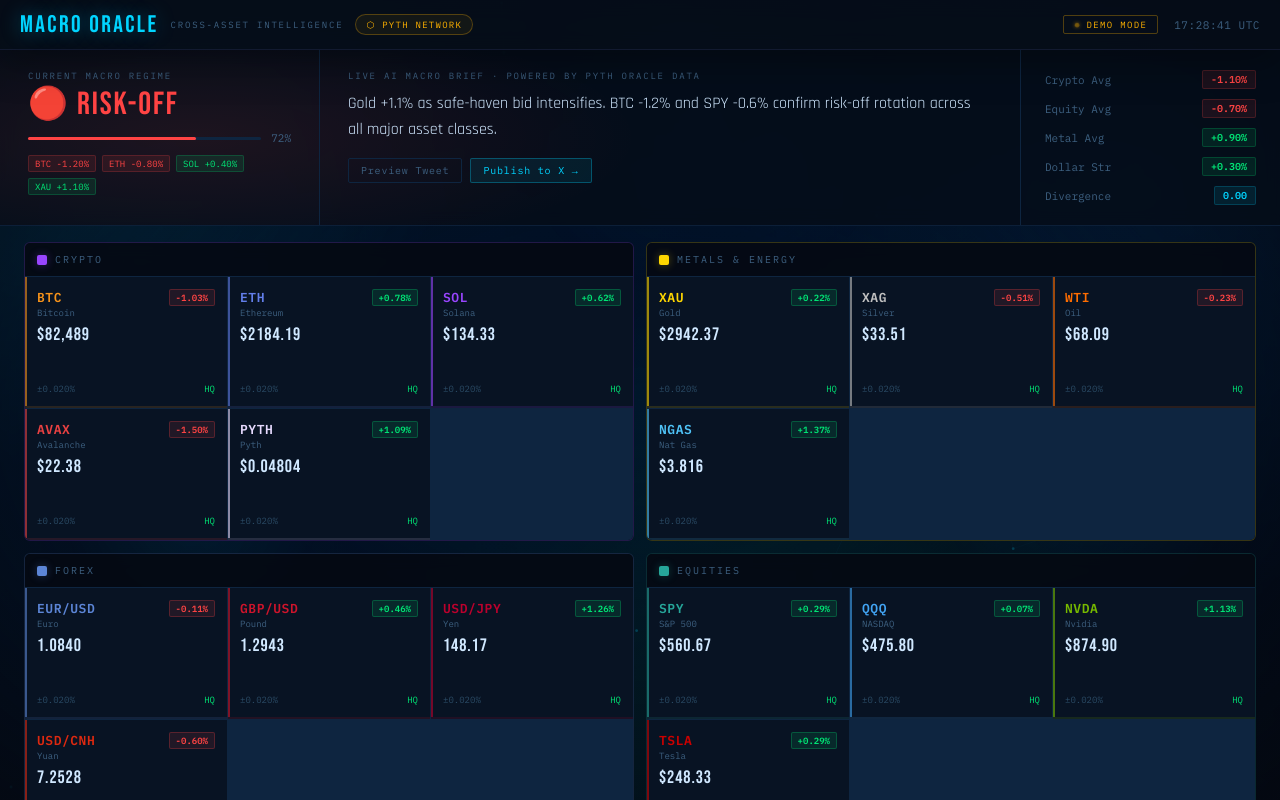
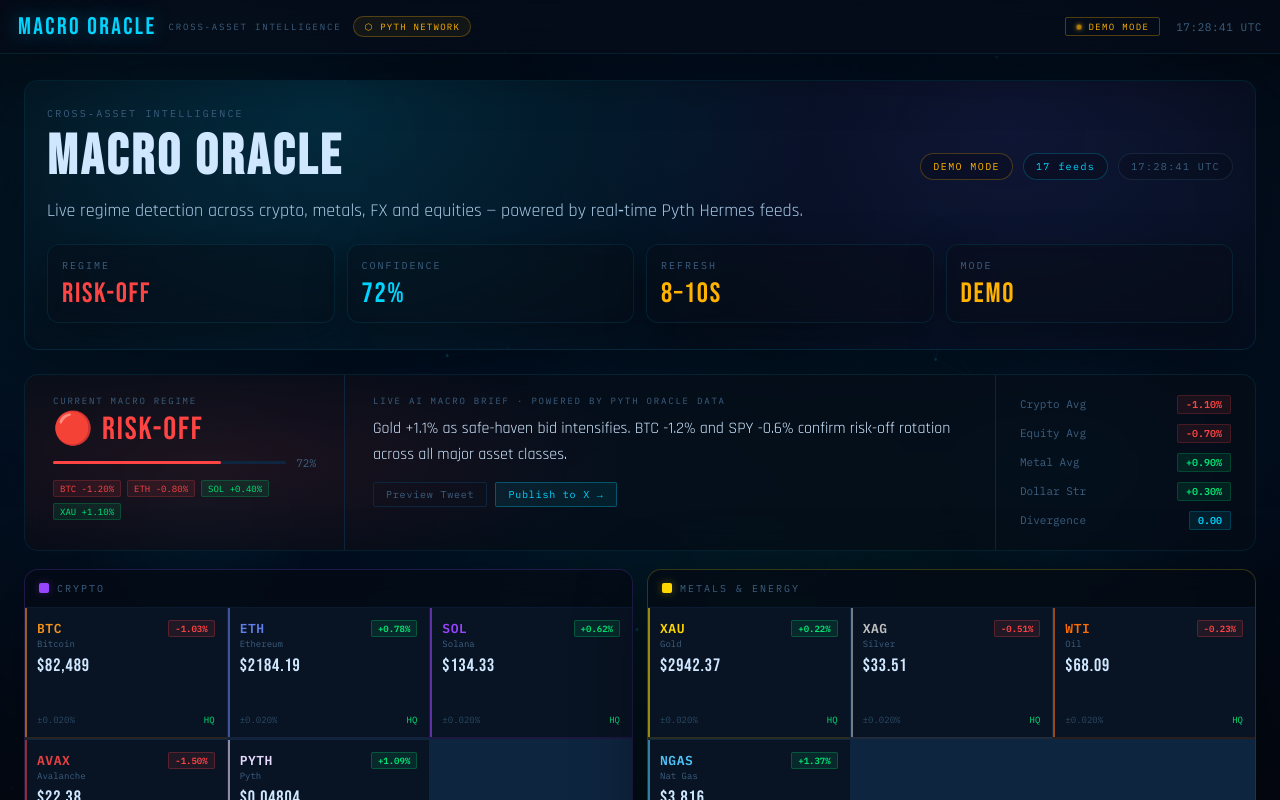
Before and after one commit to Jonny1111111111111/macro-oracle, a React (Vite) app in the folder apps/web/: page / in a window 1280 px wide. Shown: the top 800 px of the page. Built offline with nearby package versions, Linux system fonts and the light colour scheme; no server answers.

Commit message:
style(web): premium single-column layout

```diff
--- a/apps/web/src/App.tsx
+++ b/apps/web/src/App.tsx
@@ -380,11 +380,11 @@
       <header className="topbar glass" style={{
         position: 'sticky', top: 0, zIndex: 100,
         display: 'flex', alignItems: 'center', justifyContent: 'space-between',
-        padding: '10px 20px',
-        background: 'rgba(6, 13, 24, 0.85)',
-        borderBottom: '1px solid rgba(140, 140, 255, 0.10)',
-        boxShadow: '0 10px 40px rgba(0,0,0,0.35)',
-        backdropFilter: 'blur(10px)',
+        padding: '12px 18px',
+        background: 'rgba(6, 13, 24, 0.68)',
+        borderBottom: '1px solid rgba(0, 212, 255, 0.10)',
+        boxShadow: '0 10px 60px rgba(0,0,0,0.40)',
+        backdropFilter: 'blur(12px)',
       }}>
         <div style={{ display: 'flex', alignItems: 'center', gap: 12, minWidth: 0 }}>
           <span className="brand-name" style={{ fontFamily: "'Bebas Neue','Impact',sans-serif", fontSize: 24, letterSpacing: '0.1em', color: '#00d4ff', textShadow: '0 0 20px rgba(0,212,255,0.4)' }}>
@@ -407,14 +407,88 @@
         </div>
       </header>
 
-      {/* REGIME BANNER */}
+      {/* HERO */}
+      <section className="heroWrap" style={{ padding: '26px 24px 10px' }}>
+        <div className="hero glass" style={{
+          position: 'relative',
+          padding: '26px 22px',
+          borderRadius: 14,
+          border: '1px solid rgba(0, 212, 255, 0.12)',
+          background: 'rgba(6, 13, 24, 0.60)',
+          boxShadow: '0 24px 120px rgba(0,0,0,0.55)',
+          overflow: 'hidden'
+        }}>
+          <div style={{ position: 'absolute', inset: 0, pointerEvents: 'none', background: 'radial-gradient(800px 600px at 25% 10%, rgba(0,212,255,0.14), transparent 60%), radial-gradient(700px 500px at 80% 20%, rgba(120,90,255,0.10), transparent 60%)' }} />
+
+          <div style={{ position: 'relative' }}>
+            <div style={{ display: 'flex', alignItems: 'center', justifyContent: 'space-between', gap: 12, flexWrap: 'wrap' }}>
+              <div style={{ minWidth: 0 }}>
+                <div style={{ fontSize: 10, color: '#3d6080', letterSpacing: '0.22em', textTransform: 'uppercase' }}>Cross‑Asset Intelligence</div>
+                <h1 style={{ fontFamily: "'Bebas Neue','Impact',sans-serif", fontSize: 56, letterSpacing: '0.06em', lineHeight: 1, marginTop: 10, color: '#d0e8ff' }}>
+                  MACRO ORACLE
+                </h1>
+                <p style={{ marginTop: 10, maxWidth: 760, fontFamily: "'Rajdhani','Arial',sans-serif", fontSize: 18, lineHeight: 1.65, color: '#a9c9e4' }}>
+                  Live regime detection across crypto, metals, FX and equities — powered by real‑time Pyth Hermes feeds.
+                </p>
+              </div>
+
+              <div className="heroPills" style={{ display: 'flex', alignItems: 'center', gap: 10, flexWrap: 'wrap' }}>
+                <span className="pill" style={{ fontSize: 10, color: apiStatus === 'live' ? '#00e676' : '#ffb300', border: `1px solid ${apiStatus === 'live' ? 'rgba(0,230,118,0.28)' : 'rgba(255,179,0,0.25)'}`, padding: '6px 12px', borderRadius: 999, letterSpacing: '0.14em', background: 'rgba(4, 8, 16, 0.30)' }}>
+                  {apiStatus === 'live' ? 'LIVE · PYTH HERMES' : apiStatus === 'demo' ? 'DEMO MODE' : 'CONNECTING…'}
+                </span>
+                <span className="pill" style={{ fontSize: 10, color: '#00d4ff', border: '1px solid rgba(0,212,255,0.22)', padding: '6px 12px', borderRadius: 999, letterSpacing: '0.14em', background: 'rgba(4, 8, 16, 0.30)' }}>
+                  {Object.keys(prices).length} feeds
+                </span>
+                <span className="pill" style={{ fontSize: 10, color: '#3d6080', border: '1px solid rgba(61,96,128,0.25)', padding: '6px 12px', borderRadius: 999, letterSpacing: '0.14em', background: 'rgba(4, 8, 16, 0.25)' }}>
+                  {clock}
+                </span>
+              </div>
+            </div>
+
+            {/* METRICS */}
+            <div className="metricGrid" style={{
+              display: 'grid',
+              gridTemplateColumns: 'repeat(4, minmax(0, 1fr))',
+              gap: 12,
+              marginTop: 18,
+            }}>
+              {(
+                [
+                  { k: 'Regime', v: regime ? REGIMES[regime.regime].label : '—', c: regime ? REGIMES[regime.regime].color : '#78909c' },
+                  { k: 'Confidence', v: regime ? `${regime.confidence}%` : '—', c: '#00d4ff' },
+                  { k: 'Refresh', v: '8–10s', c: '#ffb300' },
+                  { k: 'Mode', v: apiStatus === 'live' ? 'Live' : apiStatus === 'demo' ? 'Demo' : 'Connecting', c: apiStatus === 'live' ? '#00e676' : '#ffb300' },
+                ]
+              ).map(item => (
+                <div key={item.k} className="metricCard glass" style={{
+                  borderRadius: 12,
+                  padding: '14px 14px',
+                  background: 'rgba(6, 13, 24, 0.55)',
+                  border: '1px solid rgba(0,212,255,0.10)',
+                  boxShadow: '0 12px 40px rgba(0,0,0,0.35)'
+                }}>
+                  <div style={{ fontSize: 10, color: '#3d6080', letterSpacing: '0.2em', textTransform: 'uppercase' }}>{item.k}</div>
+                  <div style={{ marginTop: 8, fontFamily: "'Bebas Neue','Impact',sans-serif", fontSize: 28, letterSpacing: '0.06em', color: item.c, lineHeight: 1 }}>
+                    {item.v}
+                  </div>
+                </div>
+              ))}
+            </div>
+          </div>
+        </div>
+      </section>
+
+      {/* REGIME (glass panel) */}
       {regime && (
         <div className="regimeBanner regime-grid glass" style={{
           display: 'grid', gridTemplateColumns: '320px 1fr 260px',
-          borderBottom: '1px solid rgba(14, 37, 64, 0.8)',
-          background: 'rgba(6, 13, 24, 0.80)',
+          borderBottom: '1px solid rgba(14, 37, 64, 0.65)',
+          background: 'rgba(6, 13, 24, 0.70)',
           position: 'relative', overflow: 'hidden',
-          backdropFilter: 'blur(8px)',
+          backdropFilter: 'blur(10px)',
+          borderRadius: 14,
+          margin: '14px 24px 0',
+          border: '1px solid rgba(0, 212, 255, 0.10)'
         }}>
           {/* Glow */}
           <div style={{ position: 'absolute', inset: 0, background: `radial-gradient(ellipse 50% 100% at 15% 50%, ${r.bg} 0%, transparent 70%)`, pointerEvents: 'none' }} />
@@ -507,8 +581,8 @@
       <div className="categoryGrid" style={{
         display: 'grid',
         gridTemplateColumns: 'repeat(2, minmax(0, 1fr))',
-        gap: 12,
-        padding: '16px 24px',
+        gap: 14,
+        padding: '18px 24px 10px',
       }}>
         {([
           { key: 'crypto' as const, title: 'Crypto', color: CLASS_META.crypto.color },
@@ -520,16 +594,17 @@
           return (
             <section key={cat.key} className="categoryBox glass" style={{
               border: `1px solid ${cat.color}33`,
-              background: 'rgba(6, 13, 24, 0.75)',
-              backdropFilter: 'blur(8px)',
-              borderRadius: 6,
+              background: 'rgba(6, 13, 24, 0.62)',
+              borderRadius: 14,
               overflow: 'hidden',
+              boxShadow: '0 18px 70px rgba(0,0,0,0.45)',
+              backdropFilter: 'blur(12px)',
             }}>
               <div style={{
                 display: 'flex', justifyContent: 'space-between', alignItems: 'center',
-                padding: '10px 12px',
-                borderBottom: '1px solid #0e2540',
-                background: 'rgba(4, 8, 16, 0.55)'
+                padding: '12px 14px',
+                borderBottom: '1px solid rgba(14, 37, 64, 0.65)',
+                background: 'rgba(4, 8, 16, 0.35)'
               }}>
                 <div style={{ display: 'flex', alignItems: 'center', gap: 8 }}>
                   <div style={{ width: 10, height: 10, borderRadius: 2, background: cat.color, boxShadow: `0 0 10px ${cat.color}55` }} />
@@ -615,7 +690,7 @@
       </div>
 
       {/* REGIME HISTORY TIMELINE */}
-      <div className="glass" style={{ padding: '20px 24px', borderTop: '1px solid rgba(14, 37, 64, 0.8)', background: 'rgba(6, 13, 24, 0.70)', backdropFilter: 'blur(8px)' }}>
+      <div className="glass" style={{ padding: '22px 24px 26px', borderTop: '1px solid rgba(14, 37, 64, 0.55)', background: 'rgba(6, 13, 24, 0.60)', backdropFilter: 'blur(12px)' }}>
         <div style={{ fontSize: 9, color: '#3d6080', letterSpacing: '0.2em', textTransform: 'uppercase', marginBottom: 14 }}>
           Regime History Timeline
         </div>
@@ -723,13 +798,22 @@
         }
 
         /* Mobile responsiveness */
+        /* Premium layout tweaks */
+        .topbar .pill { background: rgba(4,8,16,0.25); }
+
+        @media (max-width: 1024px) {
+          .metricGrid { grid-template-columns: repeat(2, minmax(0, 1fr)) !important; }
+        }
+
         @media (max-width: 768px) {
           .regime-grid { grid-template-columns: 1fr !important; }
+          .metricGrid { grid-template-columns: 1fr !important; }
 
           /* Make the topbar wrap instead of overflowing */
-          header { padding: 0 12px !important; height: auto !important; flex-wrap: wrap !important; gap: 8px !important; }
+          header { padding: 12px 12px !important; height: auto !important; flex-wrap: wrap !important; gap: 10px !important; }
           header > div { flex-wrap: wrap !important; }
 
+          .heroWrap { padding: 18px 12px 6px !important; }
           .brand-name { font-size: 18px !important; }
         }
 
```
